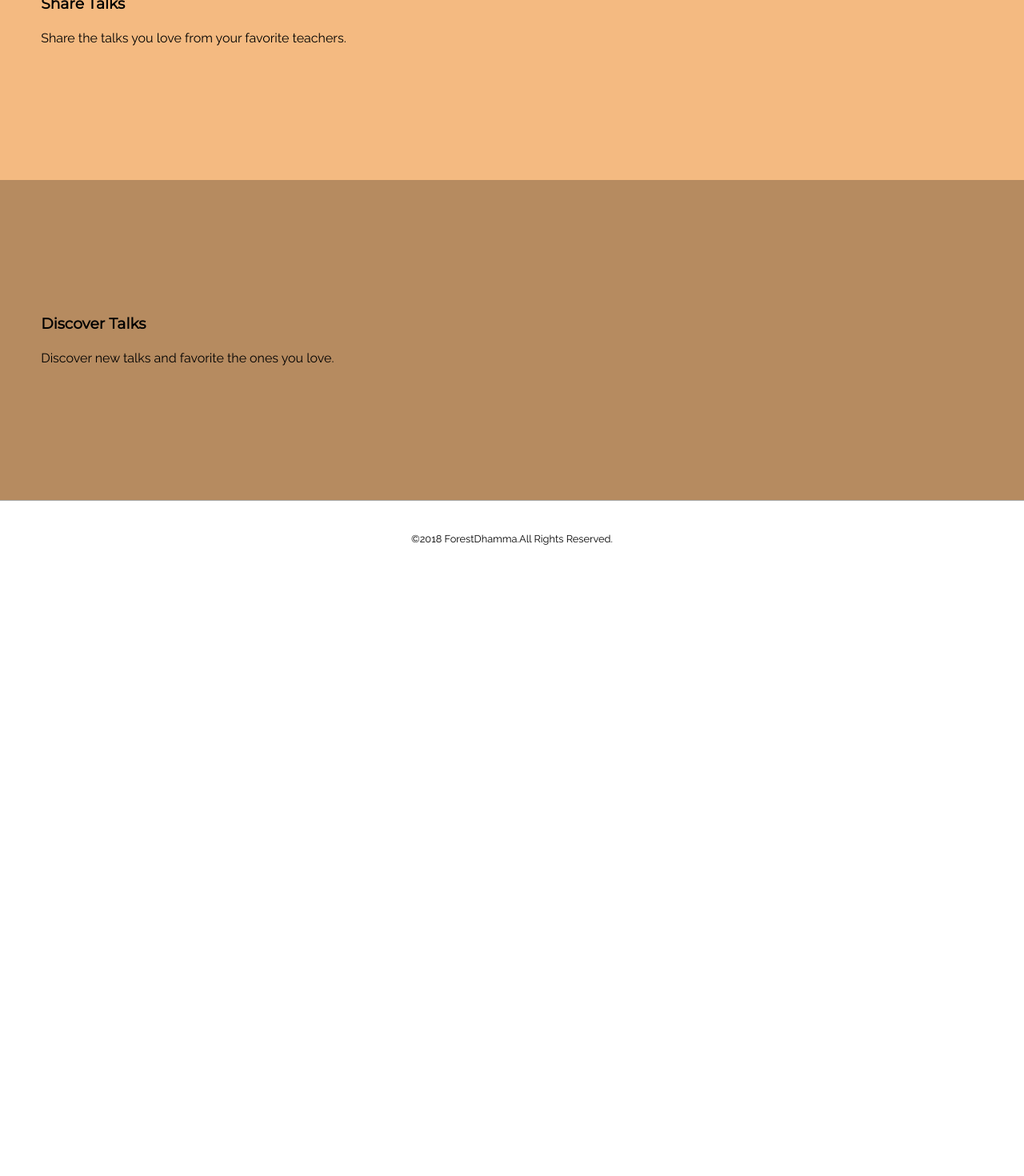
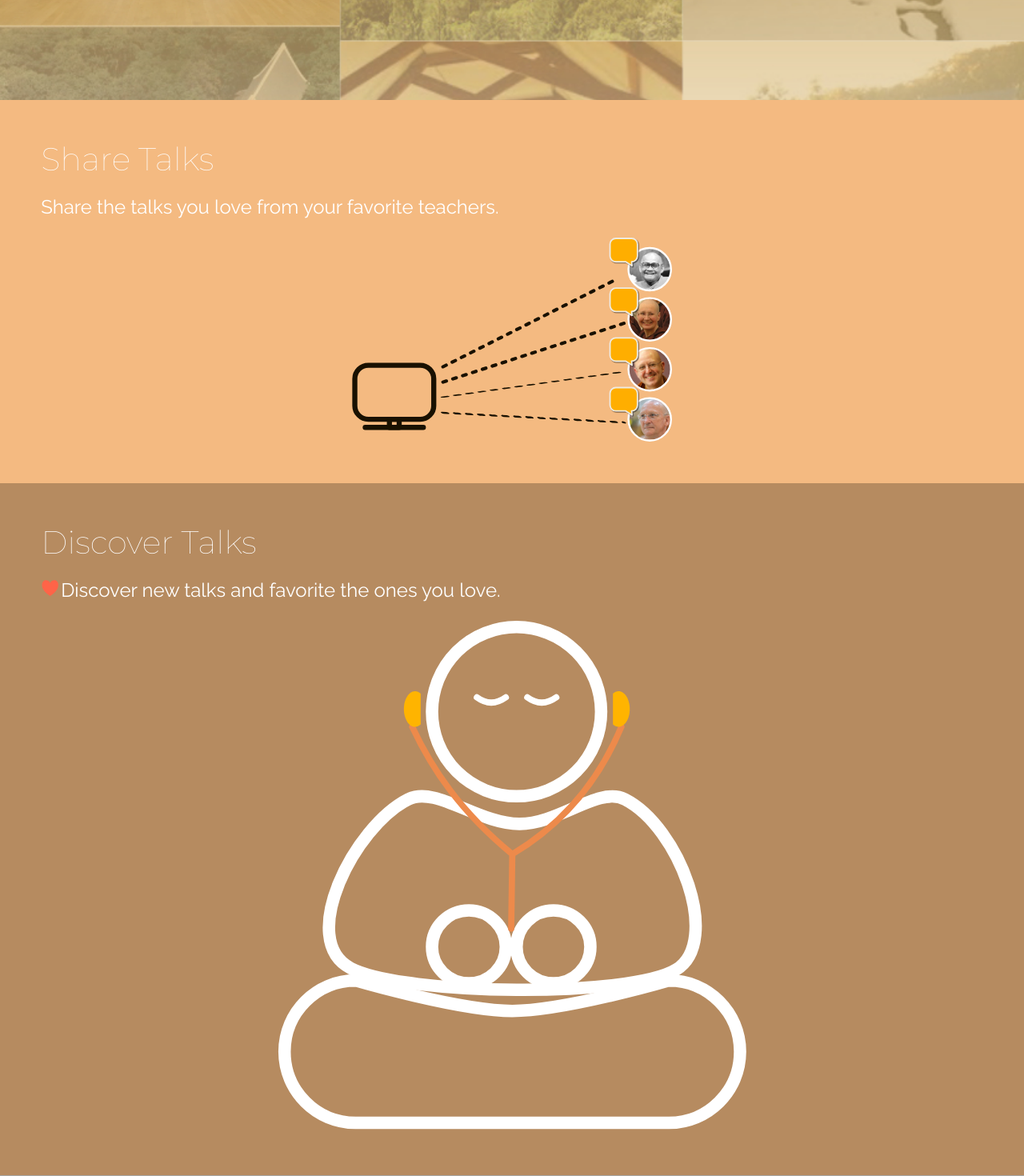
Before and after one commit to Nick-Damico/forest-dhamma, a React (Create React App) app in the folder client/: page / in a window 1280 px wide. Shown: the part 420-1890 px from the top of the page at 80% size. Before the commit the page ends 1141 px from the top, so only its background shows below. Built offline with nearby package versions, Linux system fonts and the light colour scheme; no server answers.

Commit message:
add icons for about section and discovery section of landing page, styled in App.css, add class and img tags to home.js

```diff
--- a/client/src/App.css
+++ b/client/src/App.css
@@ -157,18 +157,90 @@ small {
   font-weight: 400;
 }
 
-.main--share {
-  background-color: #F4BA81;
-}
-
-.main--discover {
-  background-color: #B68B60;
-}
-
 .footer {
   text-align: center;
   border-top: 1px solid #a7a7a7;
   flex-shrink: 0;
+}
+
+@media only screen and (min-width: 325px) {
+   .landing-page .App-header {
+     height: 250px;
+   }
+ }
+
+ @media only screen and (min-width: 550px) {
+   .landing-page .App-header {
+     height: 450px;
+   }
+ }
+
+
+
+/* ****************************************************
+   About Page
+ **************************************************** */
+
+ .about-section--main {
+   background-color: #F4BA81;
+   display: flex;
+   justify-content: center;
+   padding-top: 4%;
+   padding-bottom: 4%;
+ }
+
+.about-section--main h3 {
+  margin-top: 0;
+  color: white;
+  font-weight: 100;
+  font-size: 2.5rem;
+  text-align: left;
+}
+
+.about-section--main p {
+  color: white;
+  font-size: 1.5rem;
+}
+
+.monitor-img {
+  max-width: 400px;
+  align-self: center;
+}
+
+
+
+/* ****************************************************
+   Discovery Section
+ **************************************************** */
+
+.discovery-section--main {
+  color: white;
+  background-color: #B68B60;
+  padding-top: 4%;
+  padding-bottom: 4%;
+}
+
+.discovery-section--main h3 {
+  margin-top: 0;
+  font-weight: 100;
+  font-size: 2.5rem;
+  text-align: left;
+}
+
+.discovery-section--text {
+  display: flex;
+  display: row;
+  font-size: 1.5rem;
+}
+
+.monk-icon--container {
+  width: 50%;
+  align-self: center;
+}
+
+.heart-icon {
+  width: 25px;
+  height: 25px;
 }
 
 
--- a/client/src/components/home.js
+++ b/client/src/components/home.js
@@ -1,5 +1,8 @@
 import React from 'react';
 import TalksFooter from './talks/talksFooter';
+import about from '../about.svg';
+import MonkIcon from '../monk-icon.svg';
+import HeartIcon from '../heart.svg';
 
 const Home = () => {
   return (
@@ -12,17 +15,24 @@ const Home = () => {
         </p>
       </header>
       <main className="landing-page--main">
-        <section className="main--share">
+        <section className="about-section--main">
           <h3>Share Talks</h3>
           <p>
             Share the talks you love from your favorite teachers.
           </p>
+          <img className="monitor-img" src={about} alt="" />
         </section>
-        <section className="main--discover">
+        <section className="discovery-section--main">
           <h3>Discover Talks</h3>
-          <p>
-            Discover new talks and favorite the ones you love.
-          </p>
+          <div className="discovery-section--text">
+            <img src={HeartIcon} alt="" className="heart-icon" />
+            <p>
+              Discover new talks and favorite the ones you love.
+            </p>
+          </div>
+          <div className="monk-icon--container">
+            <img src={MonkIcon} className="monk-icon" alt="" />
+          </div>
         </section>
       </main>
       <TalksFooter />
```
Also changed, not shown: client/src/about.svg (added), client/src/monk-icon.svg (added).
